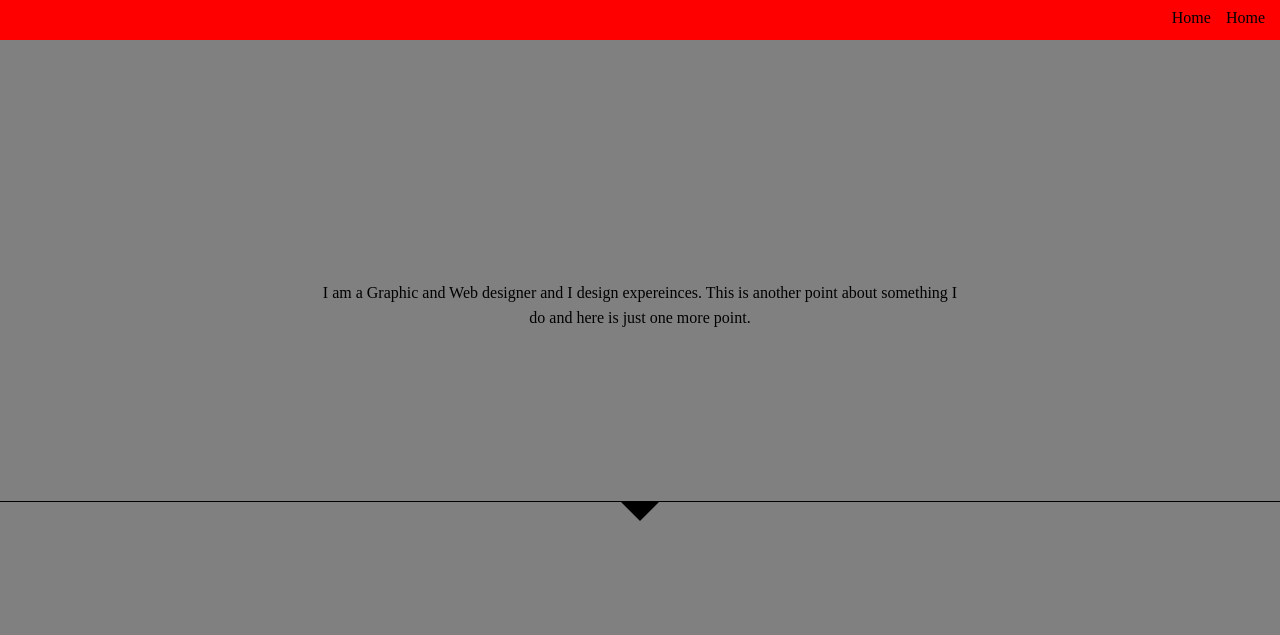
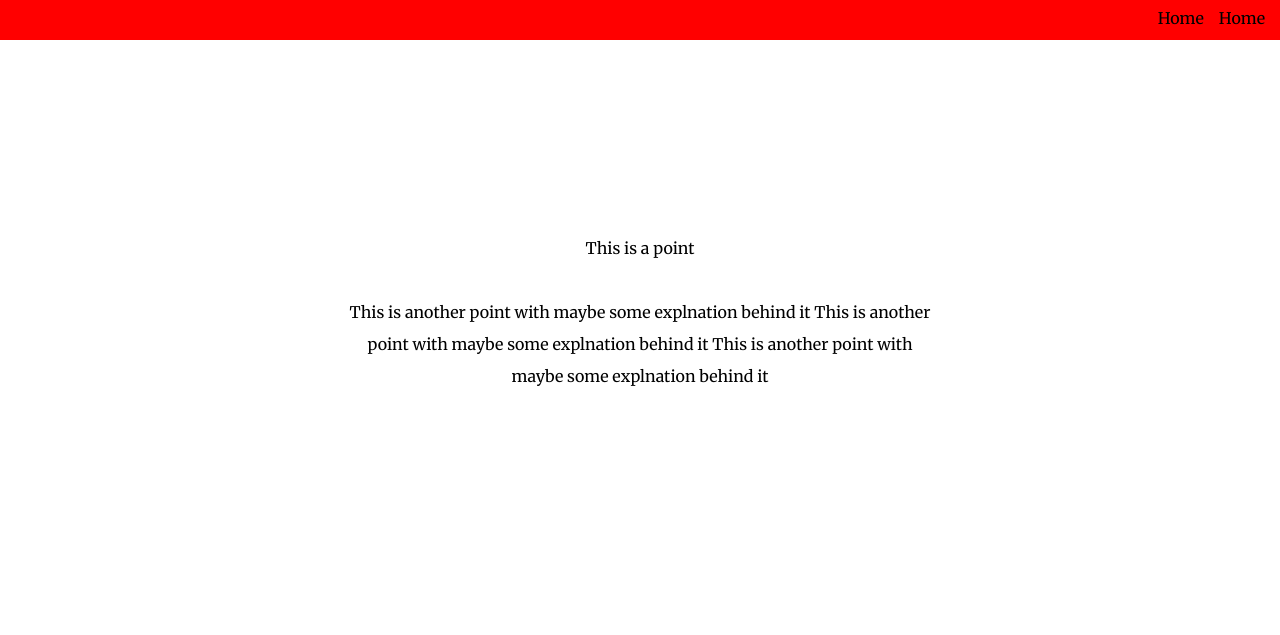
Before and after one commit to faooful/portfoliov2, a plain HTML site: page index.html in a window 1280 px wide. Drawn offline with Linux system fonts and the light colour scheme.

Commit message:
altered the layout to function better with re-usable styles

```diff
--- a/index.html
+++ b/index.html
@@ -7,18 +7,21 @@
   <!--[if IE]>
       <link href="/stylesheets/ie.css" media="screen, projection" rel="stylesheet" type="text/css" />
   <![endif]-->
+
+  <link href='http://fonts.googleapis.com/css?family=Merriweather' rel='stylesheet' type='text/css'>
 </head>
 
 <body>
 
-<header>
+<nav>
 	<p>Home</p>
 	<p>Home</p>
+</nav>
+
+<header class="section-padding align-center">
+	<h1>This is a point</h1>
+	<h2 class="align-center">This is another point with maybe some explnation behind it This is another point with maybe some explnation behind it This is another point with maybe some explnation behind it</h2>
 </header>
-
-<section>
-	<p>I am a Graphic and Web designer and I design expereinces. This is another point about something I do and here is just one more point.</p>
-</section>
 
 <div class="triangle-divide"></div>
 
--- a/sass/_header.scss
+++ b/sass/_header.scss
@@ -1,12 +1,11 @@
 header {
-	height: 40px;
-	width: 100%;
-	position: fixed;
-	top: 0;
-	background: red;
-	z-index: 2;
-	p {
-		float: right;
-		padding: 10px 15px 0 0;
+	margin-top: 40px;
+	text-align: center;
+	h1 {
+		margin-bottom: 40px;
+	}
+	h2 {
+		max-width: 600px !important;
+		line-height: 2;
 	}
 }
--- a/sass/_main.scss
+++ b/sass/_main.scss
@@ -1,28 +1,9 @@
-section {
-	height: 500px;
-	border-top: 1px solid black;
-	background: grey;
-	z-index: 1;
-	p {
-		width: 50%;
-		position: absolute;
-		top: 35%;
-		left: 50%;
-		margin-left: -25%;
-		text-align: center;
-		line-height: 25px;
-	}
+.section-padding {
+	padding: 240px 0;
 }
 
-.triangle-divide {
-	height: 0;
-	width: 0;
-	position: absolute;
-	top: 501px;
-	left: 50%;
-	margin-left: -20px;
-	border-top: 20px solid black;
-	border-left: 20px solid transparent;
-	border-right: 20px solid transparent;
-	z-index: 2;
+.align-center {
+	width: 100%;
+	max-width: 1000px;
+	margin: 0 auto;
 }
--- a/sass/screen.scss
+++ b/sass/screen.scss
@@ -4,5 +4,7 @@
  * <link href="/stylesheets/screen.css" media="screen, projection" rel="stylesheet" type="text/css" /> */
 
 @import "compass/reset";
+@import "typography";
+@import "main";
+@import "nav";
 @import "header";
-@import "main";
```
Also changed, not shown: stylesheets/screen.css.
